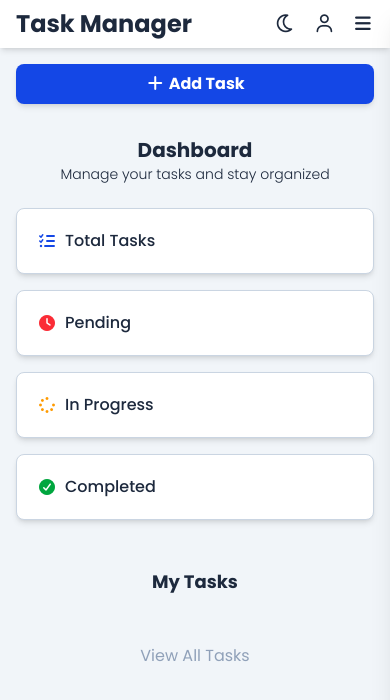
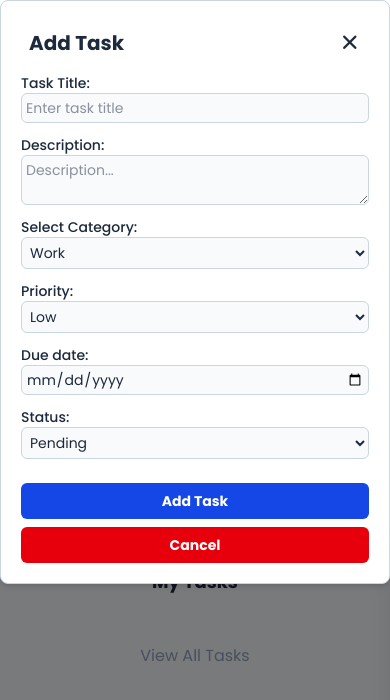
Before and after one commit to ArpithRaj622/Task-Manager, a website: page index.html in a window 390 px wide. Both pictures are taken after a click on the button "Add Task". Drawn offline with Linux system fonts and the light colour scheme.

Commit message:
Make add task modal responsive

```diff
--- a/index.html
+++ b/index.html
@@ -1,5 +1,6 @@
 <!DOCTYPE html>
-<html lang="en" class="">
+<html lang="en">
+
 <head>
     <meta charset="UTF-8">
     <meta name="viewport" content="width=device-width, initial-scale=1.0">
@@ -17,6 +18,7 @@
         }
     </style>
 </head>
+
 <body>
     <!-- header -->
     <header>
@@ -93,12 +95,12 @@
             </button>
         </div>
 
-        <!-- add task modal -->
-        <div class="add-task-modal hidden">
+        <!-- add task modal  -->
+        <div class="add-task-modal -translate-y-full" id="addTaskModal">
             <!-- form header -->
             <div class="header" id="addTaskForm">
                 <p>Add Task</p>
-                <button class="form-close-btn" id="addTaskFormCloseBtn">
+                <button class="form-close-btn" id="addTaskModalCloseBtn">
                     <i class="fa-solid fa-xmark"></i>
                 </button>
             </div>
@@ -153,10 +155,10 @@
                 </div>
                 <!-- buttons -->
                 <div class="form-action-btns">
-                    <button type="submit" id="taskAdd">
+                    <button type="submit" id="taskAddBtn">
                         Add Task
                     </button>
-                    <button type="button" id="taskCancel">
+                    <button type="button" id="taskCancelBtn">
                         Cancel
                     </button>
                 </div>
--- a/src/input.css
+++ b/src/input.css
@@ -219,14 +219,18 @@ aside {
     rounded-lg
     shadow-md
     container
-    max-w-xl
-    mx-auto
+    max-w-lg
     fixed
-    top-1/2
-    left-1/2
-    -translate-x-1/2
-    -translate-y-1/2
-    z-50;
+    top-0
+    left-0
+    md:left-1/2
+    md:-translate-x-1/2
+    z-50
+    transition-transform
+    duration-700
+    ease-in-out
+    dark:bg-slate-700
+    dark:border-slate-600;
 }
 
 .add-task-modal .header {
@@ -242,7 +246,7 @@ aside {
     font-bold;
 }
 
-.add-task-modal #addTaskFormCloseBtn {
+.add-task-modal #addTaskModalCloseBtn {
     @apply cursor-pointer
     text-lg
     hover:text-red-600
@@ -273,7 +277,9 @@ aside {
     border-slate-300
     rounded-md
     focus:outline-none
-    cursor-pointer;
+    cursor-pointer
+    dark:bg-slate-600
+    dark:border-slate-500;
 }
 
 .form-error {
@@ -302,12 +308,12 @@ aside {
     rounded-md;
 }
 
-.form-action-btns #taskAdd {
+.form-action-btns #taskAddBtn {
     @apply bg-blue-700
     hover:bg-blue-600;
 }
 
-.form-action-btns #taskCancel {
+.form-action-btns #taskCancelBtn {
     @apply bg-red-600
     hover:bg-red-500
 }
--- a/src/script.js
+++ b/src/script.js
@@ -26,6 +26,16 @@ const openMobileMenuBtn = document.querySelector("#openMobileMenuBtn");
 const closeMobileMenuBtn = document.querySelector("#closeMobileMenuBtn");
 // mobile menu
 const mobileMenu = document.querySelector("#mobileMenu");
+
+// open add task modal button
+const addTaskBtn = document.querySelector("#addTaskBtn");
+// close add task modal button
+const addTaskModalCloseBtn = document.querySelector("#addTaskModalCloseBtn");
+// task cancel Button
+const taskCancelBtn = document.querySelector("#taskCancelBtn");
+// task modal
+const addTaskModal = document.querySelector("#addTaskModal");
+
 
 //
 // Variables end
@@ -77,6 +87,17 @@ function deactivateBgCover() {
     body.classList.remove("overflow-hidden");
 }
 
+// function - open add task modal
+function openAddTaskModal() {
+    addTaskModal.classList.remove("-translate-y-full");
+    activateBgCover();
+}
+// function - close add task modal
+function closeAddTaskModal() {
+    addTaskModal.classList.add("-translate-y-full");
+    deactivateBgCover();
+}
+
 //
 // Functions end
 //
@@ -91,6 +112,7 @@ function deactivateBgCover() {
 backgroundCover.addEventListener("click", () => {
     deactivateBgCover();
     closeMobileMenu();
+    closeAddTaskModal();
 });
 
 // event listener - theme toggle
@@ -124,6 +146,13 @@ closeMobileMenuBtn.addEventListener("click", () => {
     deactivateBgCover();
 });
 
+// event listener - open add task modal
+addTaskBtn.addEventListener("click", openAddTaskModal);
+// event listener - close add task modal
+addTaskModalCloseBtn.addEventListener("click", closeAddTaskModal);
+// event listener - cancel add task
+taskCancelBtn.addEventListener("click", closeAddTaskModal);
+
 //
 // Event Listeners end
 //
```
Also changed, not shown: dist/output.css.
